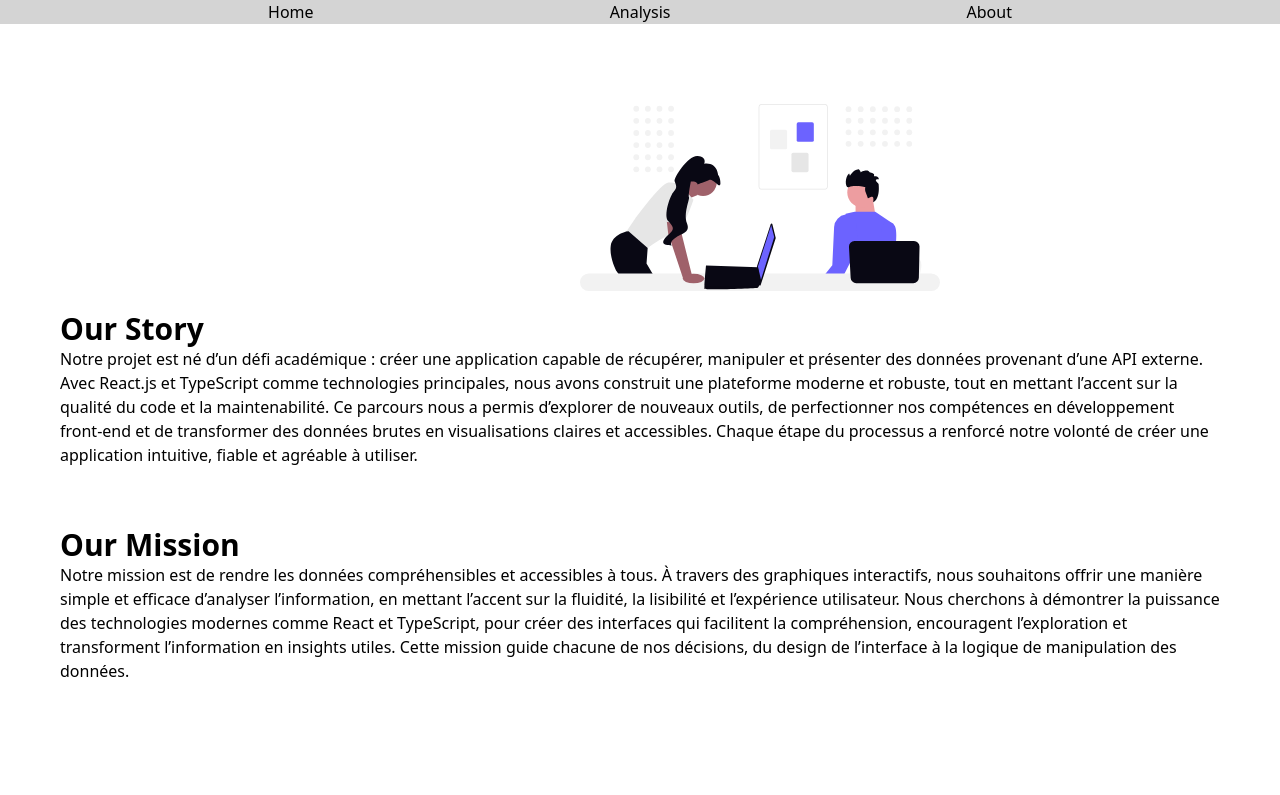
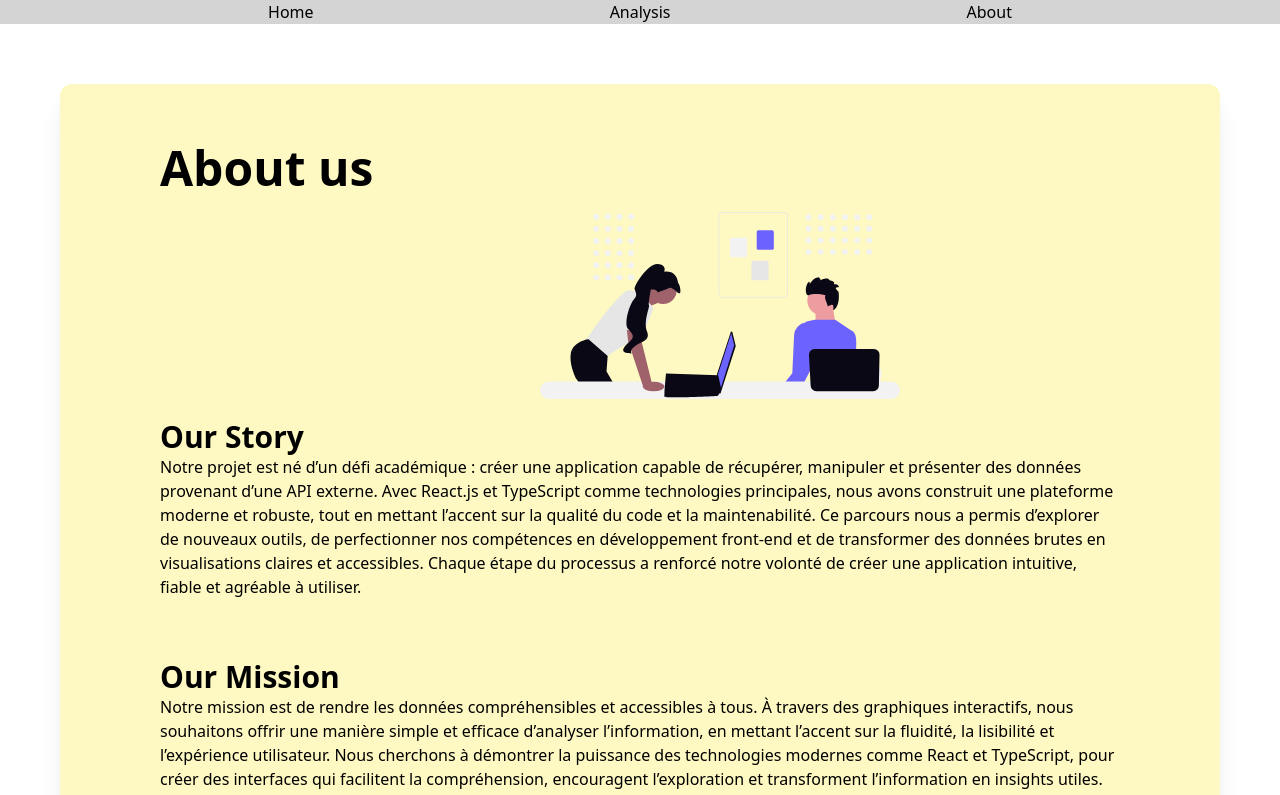
Before and after one commit to giovanafarinha/dataviz, a React (Vite) app: page /about in a window 1280 px wide. Shown: the top 795 px of the page. Built offline with nearby package versions, Linux system fonts and the light colour scheme; a web font is replaced by a local one.

Commit message:
feat:update NavBar.tsx, About.tsx and Home.tsx

```diff
--- a/src/pages/About.tsx
+++ b/src/pages/About.tsx
@@ -2,9 +2,9 @@ import drawteamwork from "../assets/undraw_teamwork.svg";
 export default function About() {
   return (
     <>
-      <div className=" mt-15 m-15 flex flex-col">
-        {" "}
-        <img className=" flex ml-130 w-90 mb-5 mt-5" src={drawteamwork} />{" "}
+      <div className=" bg-yellow-100 px-25 py-15 rounded-xl mt-15 m-15 flex flex-col shadow-xl">
+        <h1 className="font-semibold text-5xl"> About us </h1>{" "}
+        <img className=" flex ml-95 w-90 mb-5 mt-5" src={drawteamwork} />{" "}
         <div className="">
           <h1 className="font-semibold text-3xl ">Our Story</h1>
           <p className="mb-15">
--- a/src/pages/Home.tsx
+++ b/src/pages/Home.tsx
@@ -27,7 +27,7 @@ export default function Home() {
         <section className="flex flex-col mt-20 mb-20 -ml-240 m-0 px-15">
           {/* section of boxes-container */}
           <div className="flex gap-6 justify-items-start py-5 px-5 ">
-            <div className="border-1 border-indigo-600 rounded-lg px-5 py-5">
+            <div className="border-1 border-indigo-600 rounded-lg px-5 py-5 shadow-xl">
               01
               <h2 className="font-semibold">
                 Tendances annuelles
@@ -37,7 +37,7 @@ export default function Home() {
                 </p>
               </h2>
             </div>
-            <div className=" border-1 border-indigo-600 rounded-lg px-5 py-5">
+            <div className=" border-1 border-indigo-600 rounded-lg px-5 py-5 shadow-xl">
               02
               <h2 className="font-semibold">
                 Types de tournage
@@ -46,7 +46,7 @@ export default function Home() {
                 </p>
               </h2>
             </div>
-            <div className=" border-1 border-indigo-600 rounded-lg px-13 py-5">
+            <div className=" border-1 border-indigo-600 rounded-lg px-13 py-5 shadow-xl">
               03
               <h2 className="font-semibold">
                 Graph des arrondissements
```
